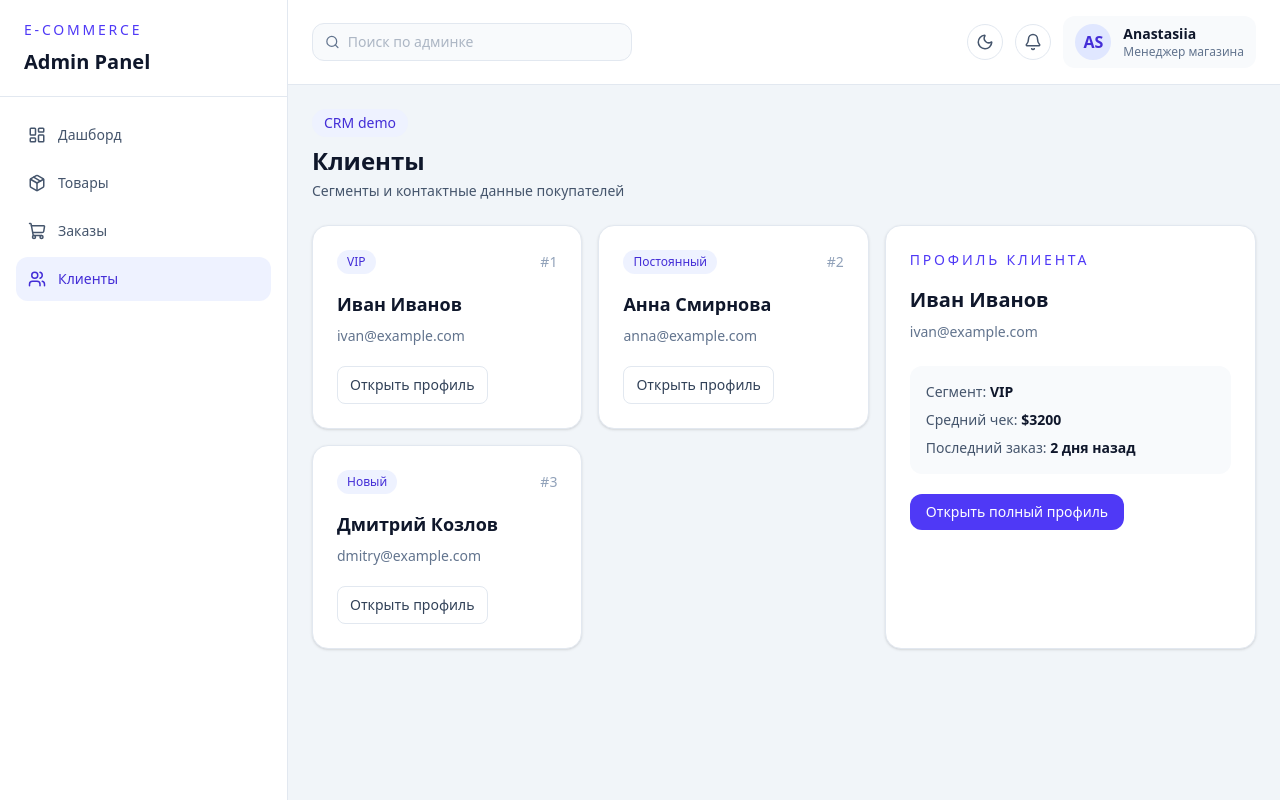
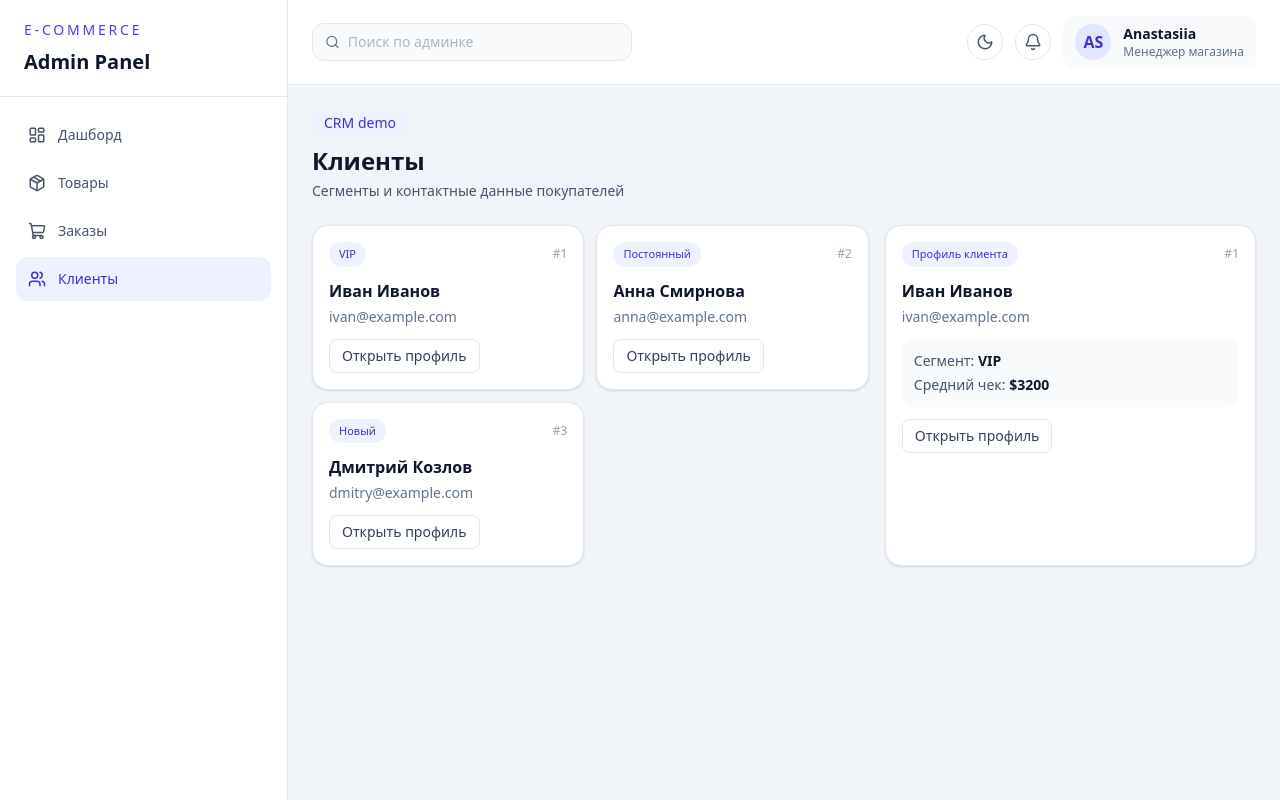
Before and after one commit to Anastasiia-Startseva/ecommerce-admin, a React (Vite) app: page /#/customers in a window 1280 px wide. Built offline with nearby package versions, Linux system fonts and the light colour scheme.

Commit message:
chore: add gh-pages deploy setup

```diff
--- a/package.json
+++ b/package.json
@@ -7,7 +7,9 @@
     "dev": "vite",
     "build": "tsc -b && vite build",
     "lint": "eslint .",
-    "preview": "vite preview"
+    "preview": "vite preview",
+    "predeploy": "npm run build",
+    "deploy": "gh-pages -d dist"
   },
   "dependencies": {
     "@hookform/resolvers": "^5.4.0",
@@ -31,6 +33,7 @@
     "eslint": "^10.5.0",
     "eslint-plugin-react-hooks": "^7.1.1",
     "eslint-plugin-react-refresh": "^0.5.3",
+    "gh-pages": "^6.3.0",
     "globals": "^17.6.0",
     "postcss": "^8.5.16",
     "tailwindcss": "^4.3.2",
--- a/src/pages/Customers.tsx
+++ b/src/pages/Customers.tsx
@@ -26,19 +26,19 @@ export default function Customers() {
       />
 
       <div className="grid grid-cols-1 gap-4 xl:grid-cols-[1.2fr_0.8fr]">
-        <div className="grid grid-cols-1 gap-4 md:grid-cols-2">
+        <div className="grid grid-cols-1 gap-3 md:grid-cols-2">
           {mockCustomers.map((customer) => (
-            <div key={customer.id} className="flex flex-col rounded-2xl border border-slate-200 bg-white p-6 shadow-sm transition-all duration-300 hover:-translate-y-1 hover:shadow-lg dark:border-slate-700 dark:bg-slate-900">
+            <div key={customer.id} className="flex flex-col rounded-2xl border border-slate-200 bg-white p-4 shadow-sm transition-all duration-300 hover:-translate-y-1 hover:shadow-md dark:border-slate-700 dark:bg-slate-900">
               <div className="flex items-center justify-between">
-                <span className="rounded-full bg-indigo-50 px-2.5 py-1 text-xs font-medium text-indigo-700 dark:bg-indigo-950/60 dark:text-indigo-300">{customer.segment}</span>
-                <span className="text-sm text-slate-400 dark:text-slate-500">#{customer.id}</span>
+                <span className="rounded-full bg-indigo-50 px-2.5 py-1 text-[11px] font-medium text-indigo-700 dark:bg-indigo-950/60 dark:text-indigo-300">{customer.segment}</span>
+                <span className="text-xs text-slate-400 dark:text-slate-500">#{customer.id}</span>
               </div>
-              <h2 className="mt-4 text-lg font-semibold text-slate-900 dark:text-slate-50">{customer.name}</h2>
-              <p className="mt-2 text-sm text-slate-500 dark:text-slate-400">{customer.email}</p>
+              <h2 className="mt-3 text-base font-semibold text-slate-900 dark:text-slate-50">{customer.name}</h2>
+              <p className="mt-1 text-sm text-slate-500 dark:text-slate-400">{customer.email}</p>
               <button
                 type="button"
                 onClick={() => openProfile(customer)}
-                className="mt-5 self-start rounded-lg border border-slate-200 px-3 py-2 text-sm font-medium text-slate-700 transition hover:bg-slate-50 dark:border-slate-700 dark:text-slate-300 dark:hover:bg-slate-800"
+                className="mt-3 self-start rounded-lg border border-slate-200 px-3 py-1.5 text-sm font-medium text-slate-700 transition hover:bg-slate-50 dark:border-slate-700 dark:text-slate-300 dark:hover:bg-slate-800"
               >
                 Открыть профиль
               </button>
@@ -46,39 +46,47 @@ export default function Customers() {
           ))}
         </div>
 
-        <div className="rounded-2xl border border-slate-200 bg-white p-6 shadow-sm dark:border-slate-700 dark:bg-slate-900">
-          <p className="text-sm font-medium uppercase tracking-[0.2em] text-indigo-600">Профиль клиента</p>
+        <div className="flex flex-col rounded-2xl border border-slate-200 bg-white p-4 shadow-sm transition-all duration-300 hover:-translate-y-1 hover:shadow-md dark:border-slate-700 dark:bg-slate-900">
+          <div className="flex items-center justify-between">
+            <span className="rounded-full bg-indigo-50 px-2.5 py-1 text-[11px] font-medium text-indigo-700 dark:bg-indigo-950/60 dark:text-indigo-300">
+              Профиль клиента
+            </span>
+            <span className="text-xs text-slate-400 dark:text-slate-500">#{selectedCustomer?.id ?? '—'}</span>
+          </div>
           {selectedCustomer ? (
             <>
-              <h2 className="mt-4 text-xl font-semibold text-slate-900 dark:text-slate-50">{selectedCustomer.name}</h2>
-              <p className="mt-2 text-sm text-slate-500 dark:text-slate-400">{selectedCustomer.email}</p>
-              <div className="mt-6 rounded-xl bg-slate-50 p-4 dark:bg-slate-800">
-                <p className="text-sm text-slate-600 dark:text-slate-300">Сегмент: <span className="font-semibold text-slate-900 dark:text-slate-100">{selectedCustomer.segment}</span></p>
-                <p className="mt-2 text-sm text-slate-600 dark:text-slate-300">Средний чек: <span className="font-semibold text-slate-900 dark:text-slate-100">${selectedCustomer.totalSpent}</span></p>
-                <p className="mt-2 text-sm text-slate-600 dark:text-slate-300">Последний заказ: <span className="font-semibold text-slate-900 dark:text-slate-100">{selectedCustomer.lastOrder}</span></p>
+              <h2 className="mt-3 text-base font-semibold text-slate-900 dark:text-slate-50">{selectedCustomer.name}</h2>
+              <p className="mt-1 text-sm text-slate-500 dark:text-slate-400">{selectedCustomer.email}</p>
+              <div className="mt-3 rounded-xl bg-slate-50 p-3 dark:bg-slate-800">
+                <p className="text-sm text-slate-600 dark:text-slate-300">
+                  Сегмент: <span className="font-semibold text-slate-900 dark:text-slate-100">{selectedCustomer.segment}</span>
+                </p>
+                <p className="mt-1 text-sm text-slate-600 dark:text-slate-300">
+                  Средний чек: <span className="font-semibold text-slate-900 dark:text-slate-100">${selectedCustomer.totalSpent}</span>
+                </p>
               </div>
               <button
                 type="button"
                 onClick={() => setIsProfileOpen(true)}
-                className="mt-5 rounded-xl bg-indigo-600 px-4 py-2 text-sm font-medium text-white transition hover:bg-indigo-700"
+                className="mt-3 self-start rounded-lg border border-slate-200 px-3 py-1.5 text-sm font-medium text-slate-700 transition hover:bg-slate-50 dark:border-slate-700 dark:text-slate-300 dark:hover:bg-slate-800"
               >
-                Открыть полный профиль
+                Открыть профиль
               </button>
             </>
           ) : (
-            <p className="mt-4 text-sm text-slate-500 dark:text-slate-400">Выберите клиента, чтобы увидеть подробности.</p>
+            <p className="mt-3 text-sm text-slate-500 dark:text-slate-400">Выберите клиента, чтобы увидеть подробности.</p>
           )}
         </div>
       </div>
 
       {isProfileOpen && selectedCustomer ? (
-        <div className="fixed inset-0 z-50 flex items-center justify-center bg-slate-950/70 p-4">
-          <div className="w-full max-w-2xl rounded-3xl border border-slate-200 bg-white p-6 shadow-2xl dark:border-slate-700 dark:bg-slate-900">
-            <div className="flex items-start justify-between gap-4">
+        <div className="fixed inset-0 z-50 flex items-center justify-center bg-slate-950/70 p-3">
+          <div className="w-full max-w-xl rounded-2xl border border-slate-200 bg-white p-4 shadow-2xl dark:border-slate-700 dark:bg-slate-900">
+            <div className="flex items-start justify-between gap-3">
               <div>
-                <p className="text-sm font-medium uppercase tracking-[0.2em] text-indigo-600">Полный профиль</p>
-                <h2 className="mt-2 text-2xl font-semibold text-slate-900 dark:text-slate-50">{selectedCustomer.name}</h2>
-                <p className="mt-2 text-sm text-slate-500 dark:text-slate-400">{selectedCustomer.email}</p>
+                <p className="text-xs font-medium uppercase tracking-[0.2em] text-indigo-600">Полный профиль</p>
+                <h2 className="mt-1 text-xl font-semibold text-slate-900 dark:text-slate-50">{selectedCustomer.name}</h2>
+                <p className="mt-1 text-sm text-slate-500 dark:text-slate-400">{selectedCustomer.email}</p>
               </div>
               <button
                 type="button"
@@ -89,28 +97,28 @@ export default function Customers() {
               </button>
             </div>
 
-            <div className="mt-6 grid gap-4 md:grid-cols-2">
-              <div className="rounded-2xl bg-slate-50 p-4 dark:bg-slate-800">
+            <div className="mt-4 grid gap-3 md:grid-cols-2">
+              <div className="rounded-xl bg-slate-50 p-3 dark:bg-slate-800">
                 <p className="text-sm text-slate-500 dark:text-slate-400">Телефон</p>
                 <p className="mt-1 font-semibold text-slate-900 dark:text-slate-100">{selectedCustomer.phone}</p>
               </div>
-              <div className="rounded-2xl bg-slate-50 p-4 dark:bg-slate-800">
+              <div className="rounded-xl bg-slate-50 p-3 dark:bg-slate-800">
                 <p className="text-sm text-slate-500 dark:text-slate-400">Город</p>
                 <p className="mt-1 font-semibold text-slate-900 dark:text-slate-100">{selectedCustomer.city}</p>
               </div>
-              <div className="rounded-2xl bg-slate-50 p-4 dark:bg-slate-800">
+              <div className="rounded-xl bg-slate-50 p-3 dark:bg-slate-800">
                 <p className="text-sm text-slate-500 dark:text-slate-400">Сегмент</p>
                 <p className="mt-1 font-semibold text-slate-900 dark:text-slate-100">{selectedCustomer.segment}</p>
               </div>
-              <div className="rounded-2xl bg-slate-50 p-4 dark:bg-slate-800">
+              <div className="rounded-xl bg-slate-50 p-3 dark:bg-slate-800">
                 <p className="text-sm text-slate-500 dark:text-slate-400">Баллы лояльности</p>
                 <p className="mt-1 font-semibold text-slate-900 dark:text-slate-100">{selectedCustomer.loyaltyPoints}</p>
               </div>
             </div>
 
-            <div className="mt-6 rounded-2xl border border-slate-200 p-4 dark:border-slate-700">
+            <div className="mt-4 rounded-xl border border-slate-200 p-3 dark:border-slate-700">
               <p className="text-sm font-medium text-slate-600 dark:text-slate-300">История активности</p>
-              <ul className="mt-3 space-y-2 text-sm text-slate-600 dark:text-slate-300">
+              <ul className="mt-2 space-y-1.5 text-sm text-slate-600 dark:text-slate-300">
                 <li>• Сделал заказ на сумму $980 вчера</li>
                 <li>• Оставил положительный отзыв по доставке</li>
                 <li>• Пригласил двух друзей по реферальной программе</li>
```
Also changed, not shown: 1 other file (tests, documents, lock files or other folders).
